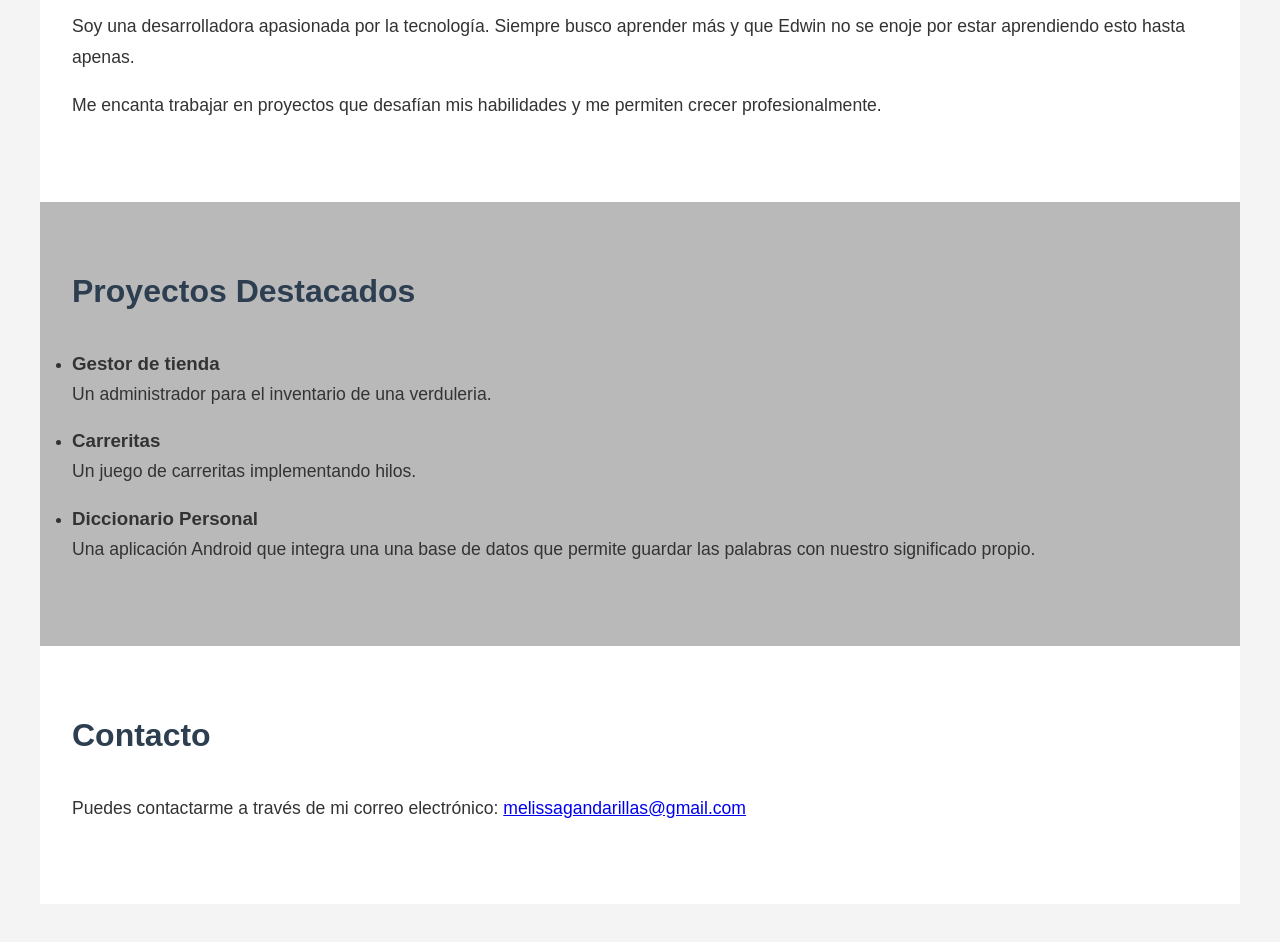
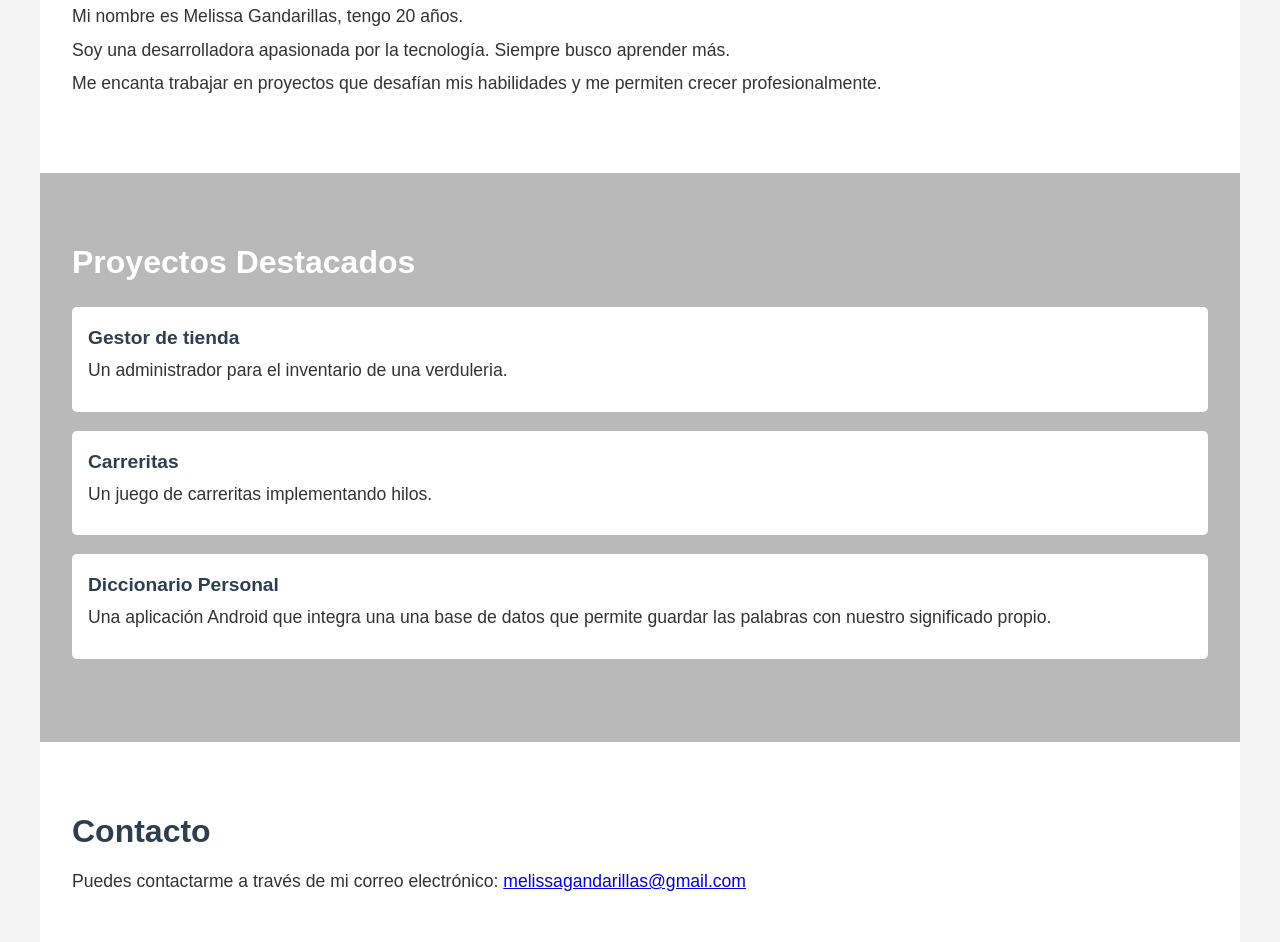
Before and after one commit to MeliGandarillas/Mi-primera-pagina-web, a plain HTML site: page index.html in a window 1280 px wide. Shown: the part 523-1465 px from the top of the page. Before the commit the page ends 1427 px from the top, so only its background shows below. Drawn offline with Linux system fonts and the light colour scheme.

Commit message:
version 1.24
ultima versión de la pagina del portafolio web

```diff
--- a/index.html
+++ b/index.html
@@ -24,7 +24,6 @@
          header {
             background-color: #2c3e50;     /* Fondo azul oscuro */
             color: white;                   /* Texto blanco */
-            padding: 1rem 0;              /* Espaciado arriba y abajo */
             position: fixed;               /* Se queda fijo arriba */
             top: 0;                        /* Pegado al tope */
             width: 100%;                   /* Ocupa todo el ancho */
@@ -64,7 +63,7 @@
         }
 
          main {
-            margin-top: 80px;           /* Espacio para que no se tape con el header */
+            margin-top: 120px;           /* Espacio para que no se tape con el header */
         }
 
         section {
@@ -98,15 +97,46 @@
         }
 
         h2 {
-            font-size: 2rem;            /* Subtítulo */
-            margin-bottom: 2rem;        /* Espacio abajo */
-            color: #2c3e50;            /* Color azul oscuro */
+            font-size: 4rem;            /* Subtítulo */
+            margin-bottom: 1rem;        /* Espacio abajo */
+            color: white;            /* Color azul oscuro */
+        }
+        h3 {
+            font-size: 1.2rem;          /* Título de proyecto */
+            margin-bottom: 0.5rem;      /* Espacio abajo, para que no se pegue el titulo a las letras */
+            color: #2c3e50;             /* Color azul oscuro */
+        }
+
+         /*títulos de secciones*/
+        h4 {
+            font-size: 2rem;            /* Título de sección */
+            margin-bottom: 1rem;        /* Espacio abajo */
+            color: #2c3e50;             /* Color azul oscuro */
+        }
+        h44 {
+            font-size: 2rem;
+            font-weight: bold; /* para que tenga mas volumen el titulo de seccion */
+            margin-bottom: 1rem;
+            color: white;
+        }
+
+         ul {
+            list-style-type: none;      /* Quita los puntos de la lista */
+            margin-top: 1.2rem; /*para separar "proyectos destacados" de la lista */
+            padding: 0;                 /* Quita el relleno */
+        }
+
+         li {
+            margin-bottom: 1.2rem;      /* Espacio entre elementos de la lista */
+            background-color: white;    /* Fondo blanco para los items */
+            padding: 1rem;              /* Espaciado interno */
+            border-radius: 5px;         /* Esquinas redondeadas */
         }
 
         p {
             font-size: 1.1rem;          /* Texto un poco más grande */
             margin-bottom: 1rem;        /* Espacio entre párrafos */
-            line-height: 1.8;           /* Más espacio entre líneas */
+            line-height: 1;           /* Más espacio entre líneas */
         }
 
         html {
@@ -120,7 +150,7 @@
         <header>
             <h1>Mi Portafolio</h1>
             <nav>
-                <!--href:hypertext reference  y  #: para moverse dentro de la misma pagina -->
+                <!--href:hypertext reference  y  #: para que se mueva dentro de la misma pagina -->
                 <a href="#inicio ">Inicio</a>
                 <a href="#sobre-mi">Sobre mí</a>
                 <a href="#proyectos">Proyectos</a>
@@ -134,14 +164,14 @@
             </section>
 
             <section id="sobre-mi">
-                <h2>Sobre mí</h2>
+                <h4>Sobre mí</h4>
                 <p>Mi nombre es Melissa Gandarillas, tengo 20 años.</p>
-                <p>Soy una desarrolladora apasionada por la tecnología. Siempre busco aprender más y que Edwin no se enoje por estar aprendiendo esto hasta apenas.</p>
+                <p>Soy una desarrolladora apasionada por la tecnología. Siempre busco aprender más.</p>
                 <p>Me encanta trabajar en proyectos que desafían mis habilidades y me permiten crecer profesionalmente.</p>
             </section>
 
             <section id="proyectos">
-                <h2>Proyectos Destacados</h2>
+                <h44>Proyectos Destacados</h44>
                 <ul>
                     <!--aqui implemento una lista -->
                     <li>
@@ -160,7 +190,7 @@
             </section>
 
             <section id="contacto">
-                <h2>Contacto</h2>
+                <h4>Contacto</h4>
                 <!--                                                            enlace                     texto que ve el usuario  -->
                 <p>Puedes contactarme a través de mi correo electrónico: <a href="mailto:melissagandarillas@gmail.com">melissagandarillas@gmail.com</a></p>
             </section>
```
